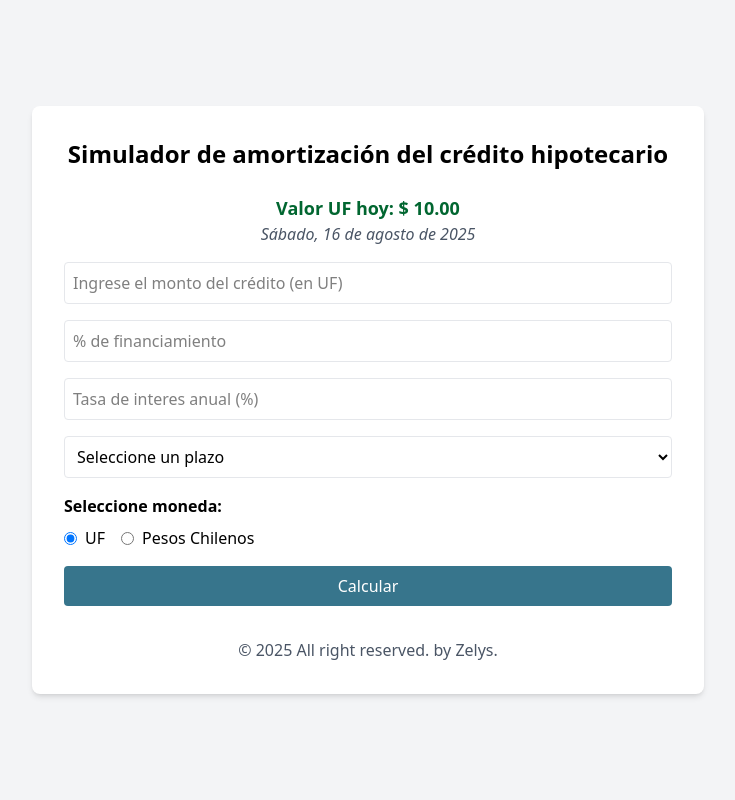
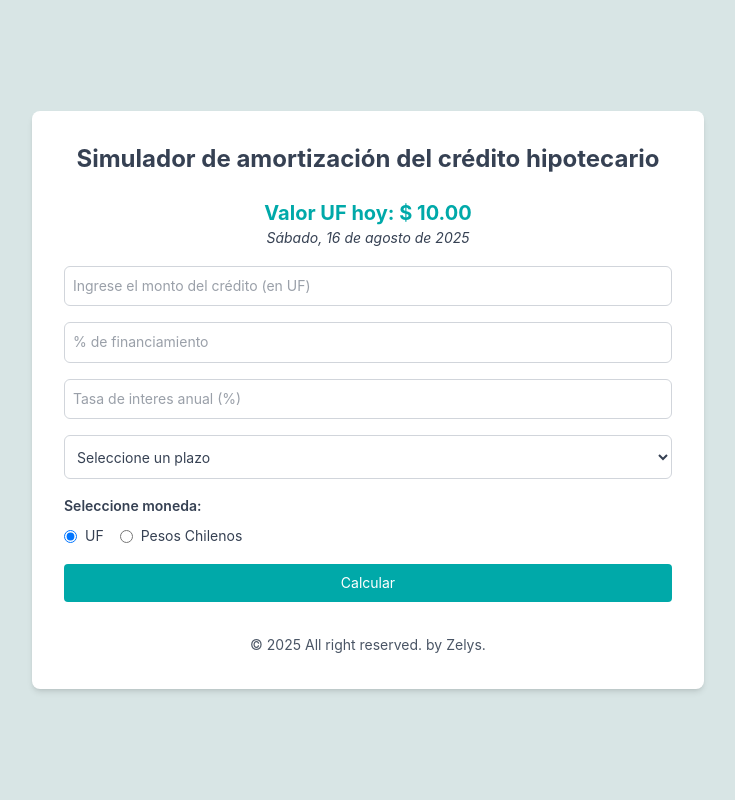
Before and after one commit to zelys/amortizacion-hipotecario, a Flask app: page / in a window 1280 px wide. Shown: the whole page, without its empty margins (272-1007 px from the left). Run offline with Flask 3, Linux system fonts and the light colour scheme; a database or web service that is not in the repository returns one stand-in record (values such as "Sample title"); data that the repository does not hold is empty; style sheets or scripts are compiled from the project's sources.

Commit message:
update styles

```diff
--- /dev/null
+++ b/static/css/styles.css
@@ -0,0 +1,42 @@
+/* Importar tailwindcss */
+@import "tailwindcss";
+
+:root {
+  --color-primary: #38C3C3;
+  --color-secondary: #00A9A9;
+  --color-accent: #006363;
+  --color-background: #D8E5E5;
+  --color-dark: #002020;
+  --color-gray-200: #F3F4F6;
+  --color-gray-300: #D1D5DB;
+  --color-gray-700: #364153;
+}
+
+body {
+  font-family: 'Inter', sans-serif;
+  background-color: var(--color-background);
+  color: var(--color-gray-700);
+  font-size: 0.875rem; /* 14px */
+  font-weight: 400;
+  line-height: 1.6;
+}
+
+.span-italic span {
+  font-style: italic;
+  color: var(--color-accent);
+}
+
+input:focus, select:focus {
+  outline: 1px solid var(--color-primary);
+}
+
+input, select {
+  padding: 0.5rem;
+  border: 1px solid var(--color-gray-300);
+  border-radius: 0.375rem;
+}
+
+td {
+  padding: 0.25rem 0 0.25rem 0.5rem;
+  border-bottom: 1px solid var(--color-gray-200);
+}
--- a/templates/components/form.html
+++ b/templates/components/form.html
@@ -1,29 +1,52 @@
-<h1 class="text-2xl font-bold mb-6 text-center color-gray-800">
+<h1 class="text-2xl font-bold mb-6 text-center">
   Simulador de amortización del crédito hipotecario
 </h1>
 
 {% if valor_uf %}
-<p class="text-green-800 font-bold text-center text-lg">
+<h2 class="text-[#00A9A9] font-bold text-center text-xl">
   Valor UF hoy: $ {{'{:,.2f}'.format(valor_uf).replace(',', '.') }}
-</p>
-<p id="fechaFormateada" class="mb-4 text-gray-600 text-center italic font-light"></p>
+</h2>
+<p id="fechaFormateada" class="mb-4 text-center italic font-normal"></p>
 {% endif %}
 
 <form method="POST" class="grid grid-cols-1 gap-4">
-  <input type="number" step="0.01" name="valor" placeholder="Ingrese el monto del crédito (en UF)" required min="100" max="20000" oninvalid="this.setCustomValidity('Ingrese un valor entre 100 y 20,000 UF')" oninput="this.setCustomValidity('')" class="p-2 border rounded border-gray-200"/>
-
-  <input type="number" step="0.01" name="porcentaje" placeholder="% de financiamiento" required min="10" max="100" oninvalid="this.setCustomValidity('Ingrese un porcentaje entre 10 y 100')" oninput="this.setCustomValidity('')" class="p-2 border rounded border-gray-200"/>
-
-  <input type="number" step="0.01" name="tasa" placeholder="Tasa de interes anual (%)" required min="0" max="20" class="p-2 border rounded border-gray-200"/>
+  <input
+  type="number"
+  step="0.01"
+  name="valor"
+  placeholder="Ingrese el monto del crédito (en UF)"
+  required min="100" max="20000"
+  oninvalid="this.setCustomValidity('Ingrese un valor entre 100 y 20,000 UF')"
+  oninput="this.setCustomValidity('')"
+  />
+  <input
+  type="number"
+  step="0.01"
+  name="porcentaje"
+  placeholder="% de financiamiento"
+  required min="10" max="100"
+  oninvalid="this.setCustomValidity('Ingrese un porcentaje entre 10 y 100')"
+  oninput="this.setCustomValidity('')"
+  />
+  <input
+  type="number"
+  step="0.01"
+  name="tasa"
+  placeholder="Tasa de interes anual (%)"
+  required
+  min="0" max="20"
+  />
 
   <div class="flex flex-col space-y-1">
-    <select id="plazo" name="plazo" required class="p-2 border rounded border-gray-200">
-      <option value="" disabled selected>Seleccione un plazo</option>
-      {% for año in range(1, 41) %}
-      <option value="{{ año }}">
-        {{ año }} {% if año == 1 %}año{% else %}años{% endif %}
-      </option>
-      {% endfor %}
+    <select id="plazo"
+    name="plazo"
+    required class="h-11">
+    <option disabled selected>Seleccione un plazo</option>
+    {% for año in range(1, 41) %}
+    <option value="{{ año }}">
+      {{ año }} {% if año == 1 %}año{% else %}años{% endif %}
+    </option>
+    {% endfor %}
     </select>
   </div>
 
@@ -43,8 +66,7 @@
 
   <button
     type="submit"
-    class="bg-[#37758c] text-white py-2 rounded hover:bg-[#42575b] transition duration-200 cursor-pointer"
-  >
+    class="bg-[#00A9A9] text-white py-2 rounded hover:bg-[#006363] transition duration-200 cursor-pointer">
     Calcular
   </button>
 </form>
--- a/templates/components/table.html
+++ b/templates/components/table.html
@@ -3,23 +3,28 @@
   Amortización de Crédito Hipotecario {% if request.form['tipo_moneda'] == 'clp' %}en Pesos{% else %}en UF{% endif %}
 </h2>
 <div>
-  <p class="bg-gray-50 rounded-lg p-4 content-center border border-gray-200 text-sm">
-    {{ request.form['valor'] }} UF (equivale a $ {{request.form['valor']|float * valor_uf}}) a un plazo de {{ request.form['plazo'] }} años
-    ({{ request.form['plazo']|int * 12 }} meses) con un financiamiento del {{ request.form['porcentaje'] }}% ({{ request.form['valor']|float * (request.form['porcentaje']|float / 100) }} UF) y una tasa anual del {{ request.form['tasa'] }}%.
+  <p class="bg-gray-50 rounded-lg p-4 content-center border border-gray-200 span-italic">
+    {{ request.form['valor'] }} UF ( <span>equivale a $ {{ '{:,.0f}'.format(request.form['valor']|float * valor_uf).replace(',', '.') }}</span> ) a {{ request.form['plazo'] }} años plaso,
+    ( <span>{{ request.form['plazo']|int * 12 }} meses</span> )
+    con un financiamiento del {{ request.form['porcentaje'] }}%
+    ( <span>{{ request.form['valor']|float * (request.form['porcentaje']|float / 100) }} UF</span> )
+    y una tasa anual del {{ request.form['tasa'] }}%.
   </p>
-  <ul class="list-disc list-inside text-sm my-4">
-    <li>Valor UF al día {{ fecha_actual }}: ${{'{:,.2f}'.format(valor_uf).replace(',', '.') }} CLP.</li>
+  <ul class="list-disc list-inside my-4">
+    <li>Valor UF hoy: <span id="fechaHoy" class="text-gray-500 italic">:</span>
+      <span class="text-green-800 font-semibold"> $ {{'{:,.2f}'.format(valor_uf).replace(',', '.') }}</span>
+    </li>
     {% if request.form['tipo_moneda'] == 'clp' %}
     <li>Valores convertidos a pesos Chilenos.</li>
     {% endif %}
   </ul>
 </div>
-<div class="overscroll-x-contain overscroll-y-contain overflow-x-auto max-h-100 rounded-lg bg-white border border-gray-200">
-  <table class="w-full table-auto border-collapse text-sm">
-    <thead>
+<div class="max-h-100 rounded-lg bg-white border border-gray-200 overflow-auto sm:overscroll-contain overscroll-auto inset-shadow-sm">
+  <table class="w-full table-auto text-left">
+    <thead class="sticky top-0 bg-[#006363] border-b-4 border-gray-200">
       <tr>
         {% for col in tabla.columns %}
-        <th class="py-4 px-2 border-b-4 bg-gray-50 border-gray-100 text-left">{{ col }}</th>
+        <th class="pt-6 pb-2 pl-2 text-base font-normal text-white">{{ col }}</th>
         {% endfor %}
       </tr>
     </thead>
@@ -28,15 +33,13 @@
       <tr>
         {% for item in row %}
         {% if loop.first %}
-            {# Primera columna es el número de mes #}
-            <td class="py-1 px-2 border-b border-gray-100">{{ item }}</td>
-          {% elif item is string %}
-            <td class="py-1 px-2 border-b border-gray-100">{{ item }}</td>
+        {# Primera columna mes #}
+          <td>{{ item }}</td>
         {% else %}
         {% if request.form['tipo_moneda'] == 'clp' and not loop.first %}
-              <td class="py-1 px-2 border-b border-gray-100">$ {{ '{:,.2f}'.format(item|float).replace(',', '.') }}</td>
+          <td>{{ '$ {:,.2f}'.format(item|float).replace(',', '.') }}</td>
         {% else %}
-              <td class="py-1 px-2 border-b border-gray-100">{{ item | round(2) }}</td>
+          <td>{{ '{:,.2f}'.format(item|float).replace(',', '.') }}</td>
         {% endif %}
         {% endif %}
         {% endfor %}
@@ -45,7 +48,7 @@
     </tbody>
   </table>
 </div>
-<div class="flex mt-4 grid-cols-3 gap-4 justify-center">
+<div class="flex mt-4 flex-col sm:flex-row gap-4 justify-center">
   <form method="POST" action="/descargar/excel">
     <input type="hidden" name="valor" value="{{ request.form['valor'] }}" />
     <input
@@ -58,7 +61,7 @@
     <input type="hidden" name="tipo_moneda" value="{{ request.form['tipo_moneda'] }}" />
 
     <button type="submit"
-      class="bg-green-600 text-white py-2 px-4 rounded hover:bg-green-700 cursor-pointer transition duration-200">
+      class=" w-full bg-[#009220] text-white py-2 px-4 rounded hover:bg-[#006D18] cursor-pointer transition duration-200">
       Descargar Excel
     </button>
 
@@ -75,14 +78,14 @@
     <input type="hidden" name="tipo_moneda" value="{{ request.form['tipo_moneda'] }}" />
 
     <button type="submit"
-      class="bg-red-600 text-white py-2 px-4 rounded hover:bg-red-700 cursor-pointer transition duration-200">
+      class="w-full bg-[#FF3A3A] text-white py-2 px-4 rounded hover:bg-[#900000] cursor-pointer transition duration-200">
       Descargar PDF
     </button>
 
   </form>
 
     <a href="/nuevo-calculo"
-      class="bg-gray-600 text-white py-2 px-4 rounded hover:bg-gray-700 inline-block cursor-pointer transition duration-200">
+      class="w-full sm:w-auto bg-[#00A9A9] text-white text-center py-2 px-4 rounded hover:bg-[#006363] cursor-pointer transition duration-200">
       Nuevo Cálculo
     </a>
 
--- a/templates/index.html
+++ b/templates/index.html
@@ -7,6 +7,7 @@
     <title>Simulador de Amortización Hipotecaria</title>
     <script src="https://cdn.jsdelivr.net/npm/@tailwindcss/browser@4"></script>
     <link rel="shortcut icon" href="/static/ico/house.ico" type="image/x-icon">
+    <link rel="stylesheet" href="/static/css/styles.css" />
   </head>
 
   <body class="bg-gray-100 min-h-screen flex flex-col items-center justify-center">
@@ -22,7 +23,7 @@
       </div>
 
       <footer id="footer" class="mt-8 text-center text-gray-600">
-        <p>© <span id="anio"></span> All right reserved. by <a href="http://github.com/zelys" target="_blank" rel="noopener noreferrer" class="hover:text-blue-700">Zelys</a>.</p>
+        <p>© <span id="anio"></span> All right reserved. by <a href="http://github.com/zelys" target="_blank" rel="noopener noreferrer" class="hover:text-[#006363]">Zelys</a>.</p>
       </footer>
 
     </main>
@@ -41,5 +42,6 @@
     let anio = fecha.getFullYear();
     document.getElementById("anio").innerText = anio;
     document.getElementById("fechaFormateada").innerText = fechaFormateada;
+    document.getElementById("fechaHoy").innerText = fechaFormateada;
   </script>
 </html>
```
Also changed, not shown: utils.py (line endings or trailing spaces). Lines whose indentation alone changed are shown as unchanged.
